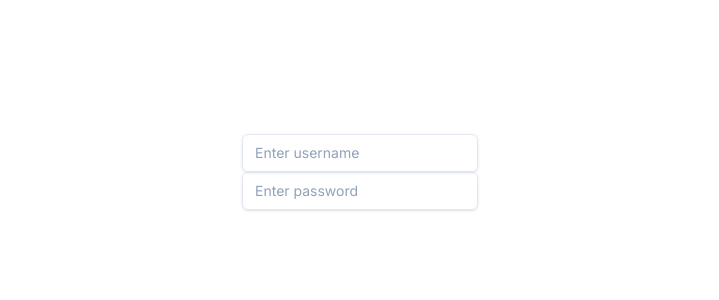
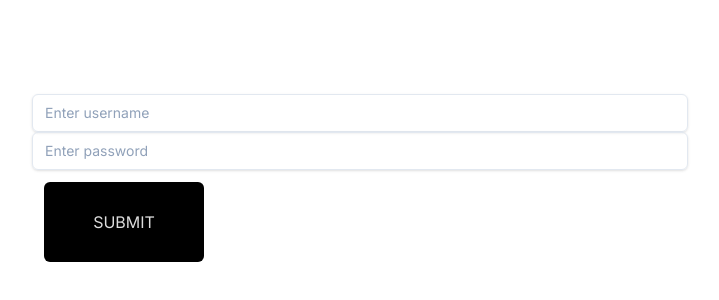
Before and after one commit to ava-xmas/taskman, a React (Vite) app in the folder frontend/: page /signup in a window 1280 px wide. Shown: the part 216-516 px from the top of the page, without its empty margins (280-999 px from the left). Built offline with nearby package versions, Linux system fonts and the light colour scheme.

Commit message:
fix: bug in sign up form

```diff
--- a/frontend/src/pages/signup.jsx
+++ b/frontend/src/pages/signup.jsx
@@ -3,14 +3,13 @@ function classNames(...classes) {
     return classes.filter(Boolean).join(' ')
 }
 
-function SignupPage(){
 function PostCred() {
     const postdatalink = "http://127.0.0.1:8000/api/register"
     const handleSubmit = async (event) => {
         event.preventDefault();
         const username = event.target.username.value;
         const password = event.target.password.value;
-            const formData = {'username': username, 'password': password}
+        const formData = { 'username': username, 'password': password }
         try {
             const response = await axios.post(postdatalink,
                 formData
@@ -22,18 +21,16 @@ function SignupPage(){
     };
 }
 
+function SignupPage() {
+
+
     return (
-
         <>
             <div className="flex items-center justify-center h-screen">
                 <form>
-                <div className="w-full max-w-sm min-w-[200px]">
-                <input type="text" name="username" className="w-full bg-transparent placeholder:text-slate-400 text-slate-700 text-sm border border-slate-200 rounded-md px-3 py-2 transition duration-300 ease focus:outline-none focus:border-slate-400 hover:border-slate-300 shadow-sm focus:shadow" placeholder="Enter username"/>
-                </div>
-                <div className="w-full max-w-sm min-w-[200px]">
-                <input type="password" name="password" className="w-full bg-transparent placeholder:text-slate-400 text-slate-700 text-sm border border-slate-200 rounded-md px-3 py-2 transition duration-300 ease focus:outline-none focus:border-slate-400 hover:border-slate-300 shadow-sm focus:shadow" placeholder="Enter password"/>
-                </div>
-                <input type="button" value="" />
+                    <input type="text" name="username" className="w-full bg-transparent placeholder:text-slate-400 text-slate-700 text-sm border border-slate-200 rounded-md px-3 py-2 transition duration-300 ease focus:outline-none focus:border-slate-400 hover:border-slate-300 shadow-sm focus:shadow" placeholder="Enter username" />
+                    <input type="password" name="password" className="w-full bg-transparent placeholder:text-slate-400 text-slate-700 text-sm border border-slate-200 rounded-md px-3 py-2 transition duration-300 ease focus:outline-none focus:border-slate-400 hover:border-slate-300 shadow-sm focus:shadow" placeholder="Enter password" />
+                    <button type="submit" onClick={PostCred} className="bg-black w-40 h-20 rounded-md p-3 m-3">SUBMIT</button>
                 </form>
             </div>
         </>
```
Lines whose indentation alone changed are shown as unchanged.
